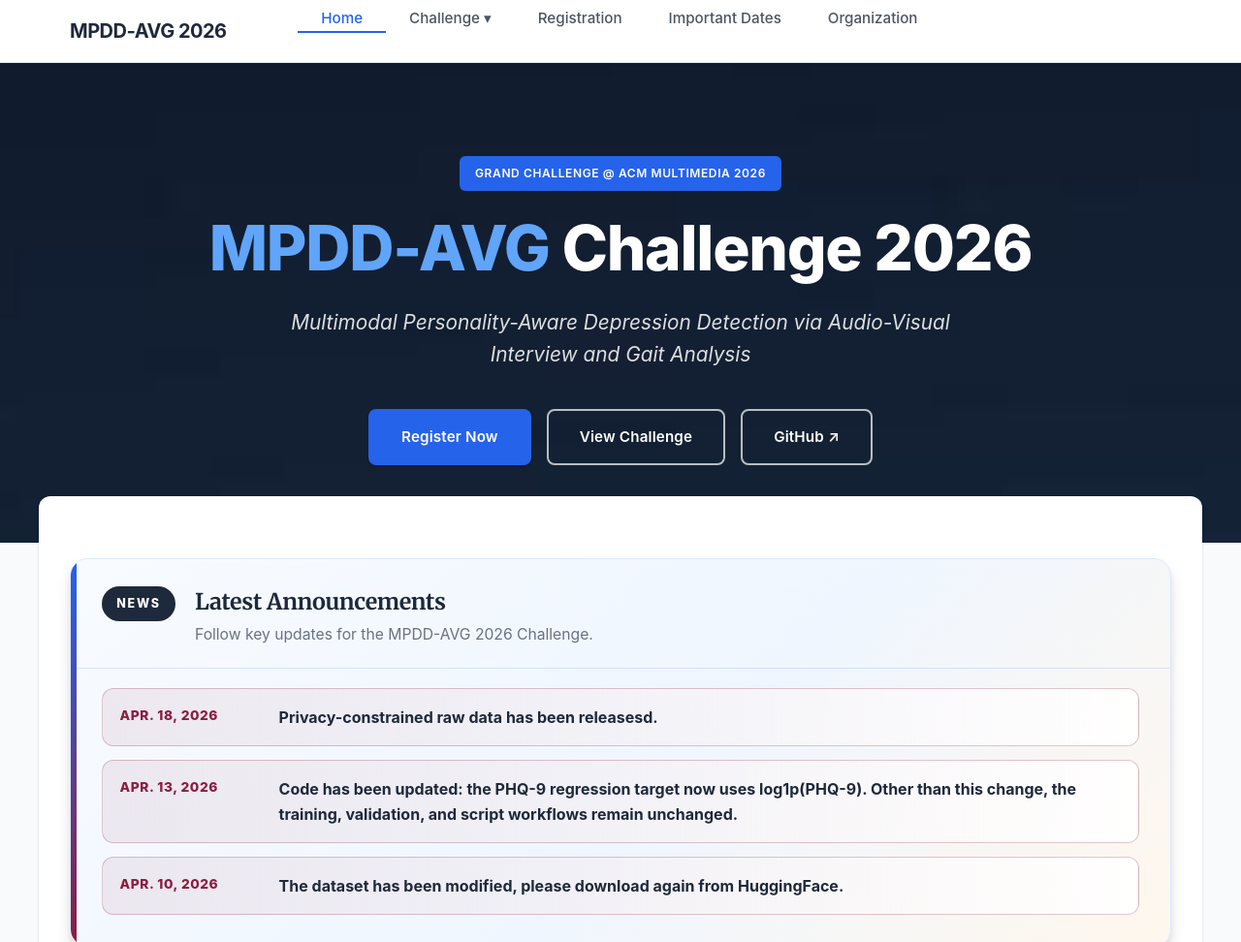
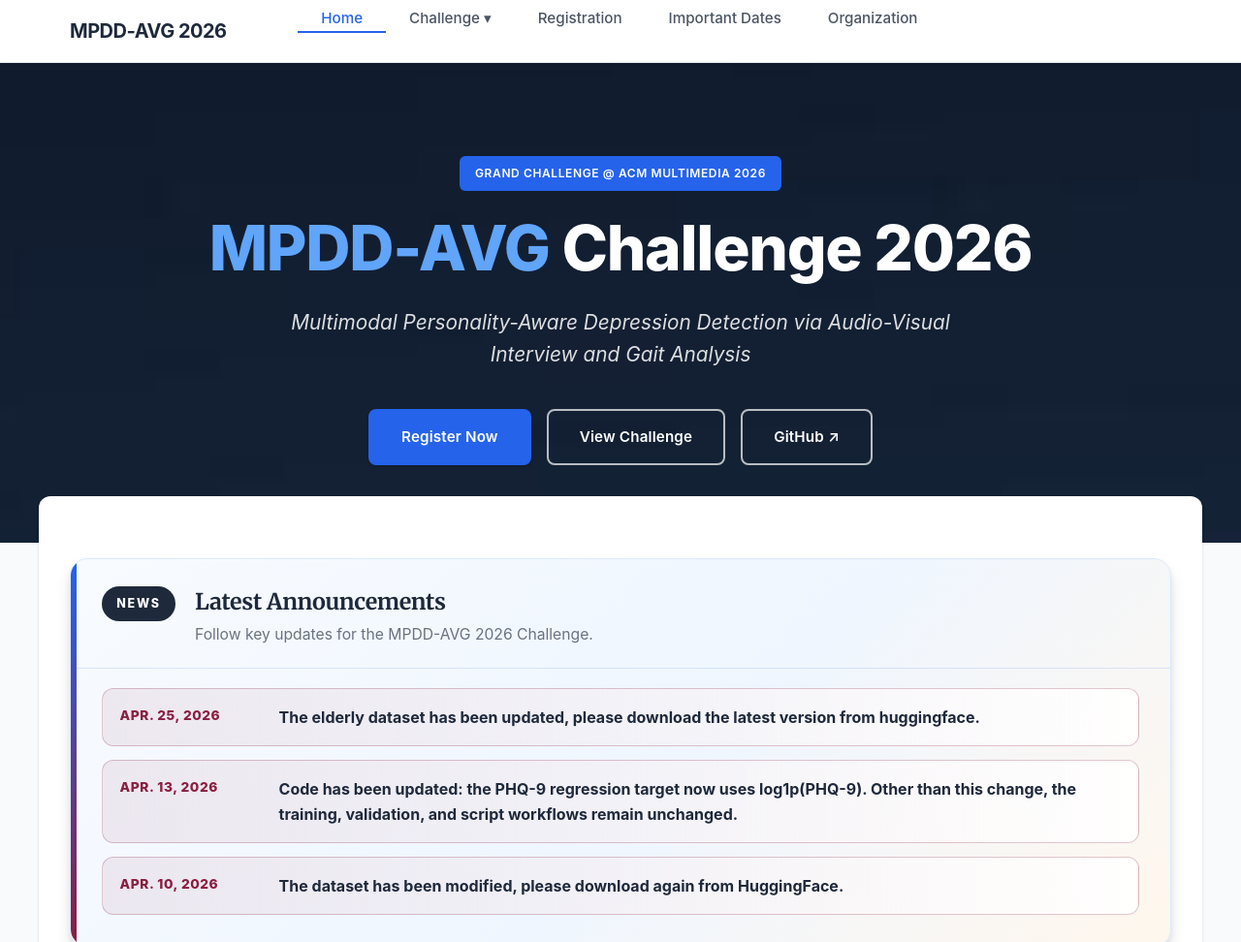
Before and after one commit to hacilab/MPDD-AVG-2026.github.io, a plain HTML site: page index.html in a window 1280 px wide. Shown: the top 972 px of the page at 97% size. Drawn offline with nearby package versions, Linux system fonts and the light colour scheme.

Commit message:
Elder update

```diff
--- a/index.html
+++ b/index.html
@@ -62,8 +62,8 @@
 
     <div class="news-list">
       <article class="news-item news-item-featured">
-        <time class="news-date" datetime="2026-04-18">Apr. 18, 2026</time>
-        <p><strong>Privacy-constrained raw data has been releasesd. </strong> </p>
+        <time class="news-date" datetime="2026-04-25">Apr. 25, 2026</time>
+        <p><strong>The elderly dataset has been updated, please download the latest version from huggingface.</strong> </p>
       </article>
       <article class="news-item news-item-featured">
         <time class="news-date" datetime="2026-04-13">Apr. 13, 2026</time>
```
